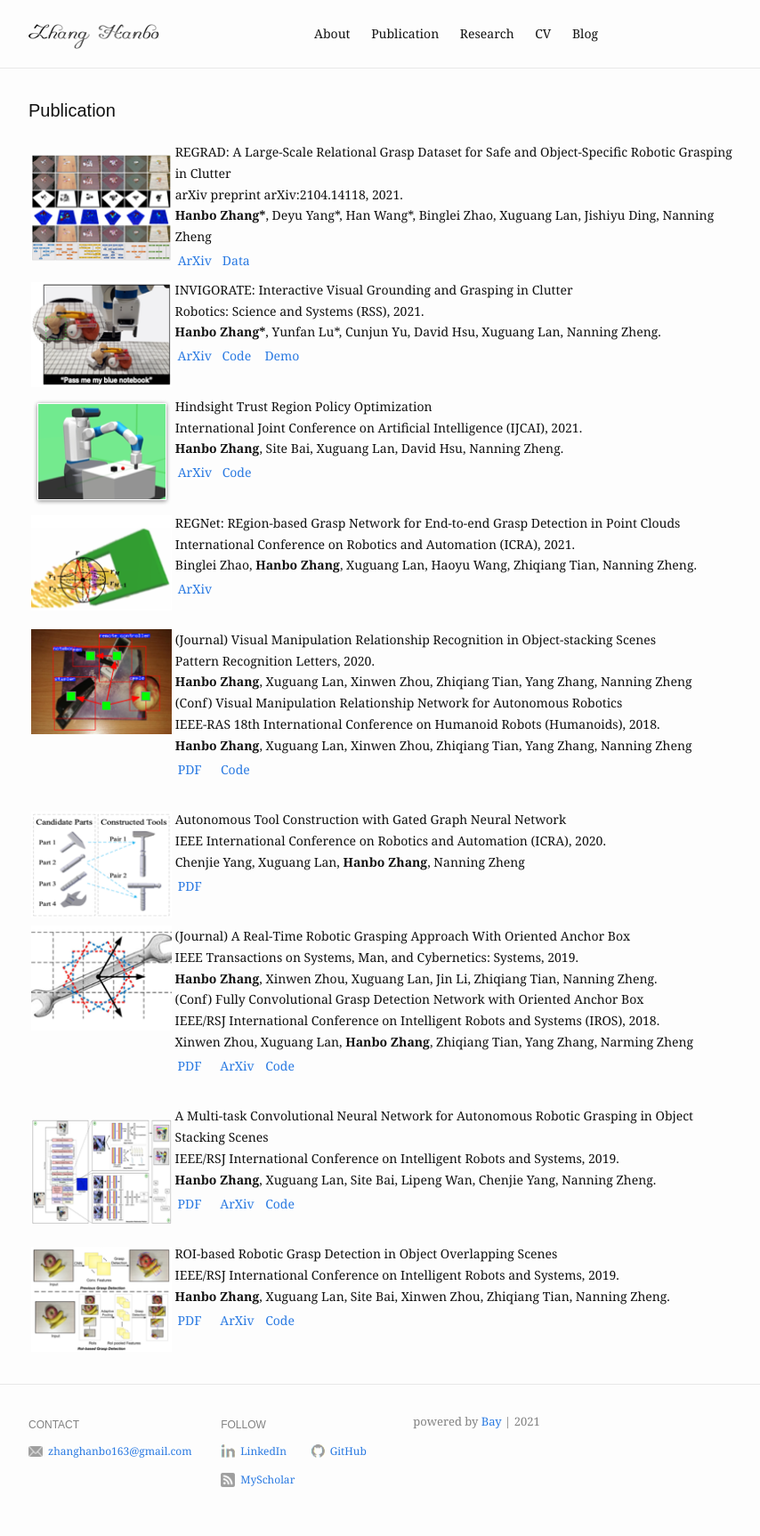
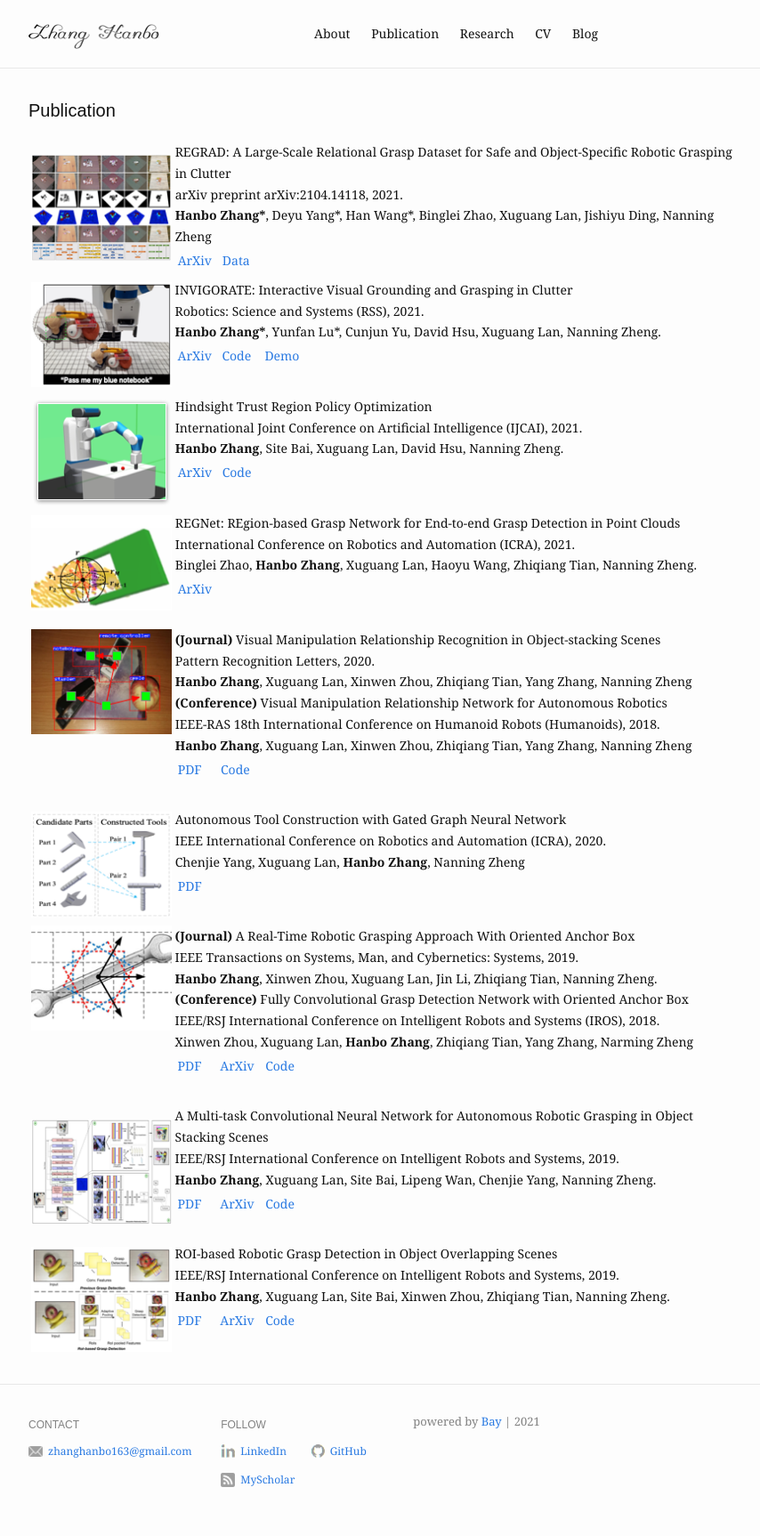
Before and after one commit to ZhangHanbo/zhanghanbo.github.io, a Jekyll site: the page built from publication.md, in a window 1280 px wide. Shown: the whole page at 89% size, without its empty margins (288-1142 px from the left). Built offline with Jekyll 4.4.1, drawn with Linux system fonts in a browser that asks for light colours.

Commit message:
Update publications

```diff
--- a/publication.md
+++ b/publication.md
@@ -100,13 +100,13 @@ Binglei Zhao, <strong>Hanbo Zhang</strong>, Xuguang Lan, Haoyu Wang, Zhiqiang Ti
 <table width= "800" >
 <tr>
 <td width= "160" valign="top" ><img src="/assets/img/work/VMRN_PRL/VMRN.png" alt="vmrn"></td>
-<td width= "640" >(Journal) Visual Manipulation Relationship Recognition in Object-stacking Scenes
+<td width= "640" ><strong>(Journal)</strong> Visual Manipulation Relationship Recognition in Object-stacking Scenes
 <br />
 Pattern Recognition Letters, 2020.
 <br />
 <strong>Hanbo Zhang</strong>, Xuguang Lan, Xinwen Zhou, Zhiqiang Tian, Yang Zhang, Nanning Zheng
 <br />
-(Conf) Visual Manipulation Relationship Network for Autonomous Robotics
+<strong>(Conference)</strong> Visual Manipulation Relationship Network for Autonomous Robotics
 <br />
 IEEE-RAS 18th International Conference on Humanoid Robots (Humanoids), 2018.
 <br />
@@ -151,13 +151,13 @@ Chenjie Yang, Xuguang Lan, <strong>Hanbo Zhang</strong>, Nanning Zheng
 <table width= "800" >
 <tr>
 <td width= "160" valign="top"><img src="/assets/img/work/FCGN/FCGN.png" alt="fcgn"></td>
-<td width= "640" >(Journal) A Real-Time Robotic Grasping Approach With Oriented Anchor Box
+<td width= "640" ><strong>(Journal)</strong> A Real-Time Robotic Grasping Approach With Oriented Anchor Box
 <br />
 IEEE Transactions on Systems, Man, and Cybernetics: Systems, 2019.
 <br />
 <strong>Hanbo Zhang</strong>, Xinwen Zhou, Xuguang Lan, Jin Li, Zhiqiang Tian, Nanning Zheng.
 <br />
-(Conf) Fully Convolutional Grasp Detection Network with Oriented Anchor Box
+<strong>(Conference)</strong> Fully Convolutional Grasp Detection Network with Oriented Anchor Box
 <br />
 IEEE/RSJ International Conference on Intelligent Robots and Systems (IROS), 2018.
 <br />
```
